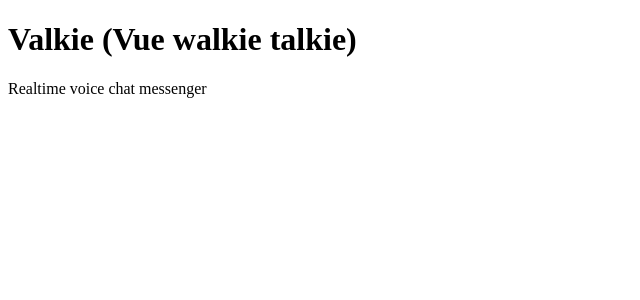
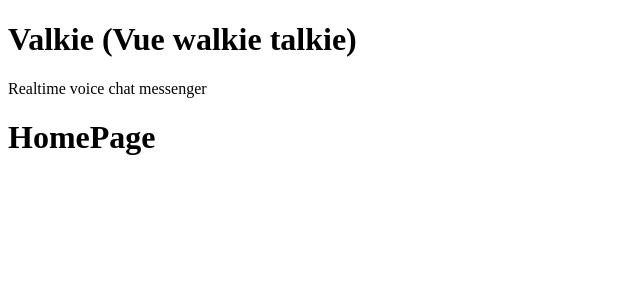
Before and after one commit to shecodez/valkie, a Vue app: page / in a window 1280 px wide. Shown: the top 300 px of the page, without its empty margins (0-640 px from the left). Built offline with nearby package versions, Linux system fonts and the light colour scheme; the HTML template or start-up script is replaced by a standard one; what vuefire would draw is missing.

Commit message:
feat: add vue router

```diff
--- a/src/App.vue
+++ b/src/App.vue
@@ -1,7 +1,11 @@
 <template>
   <div id="app">
-    <h1>Valkie (Vue walkie talkie)</h1>
-    <p>Realtime voice chat messenger</p>
+    <header>
+      <h1>Valkie (Vue walkie talkie)</h1>
+      <p>Realtime voice chat messenger</p>
+    </header>
+
+    <router-view></router-view>
   </div>
 </template>
 
--- /dev/null
+++ b/src/components/Home.vue
@@ -0,0 +1,11 @@
+<template>
+  <div>
+    <h1>HomePage</h1>
+  </div>
+</template>
+
+<script>
+export default {};
+</script>
+
+<style></style>
--- a/src/main.js
+++ b/src/main.js
@@ -1,11 +1,20 @@
 import Vue from "vue";
 import App from "./App.vue";
 import { firestorePlugin } from "vuefire";
+import VueRouter from "vue-router";
 
+Vue.use(VueRouter);
 Vue.use(firestorePlugin);
 
 Vue.config.productionTip = false;
 
+import Home from "./components/Home";
+
+const router = new VueRouter({
+  routes: [{ path: "/", component: Home }],
+});
+
 new Vue({
+  router,
   render: (h) => h(App),
 }).$mount("#app");
```
